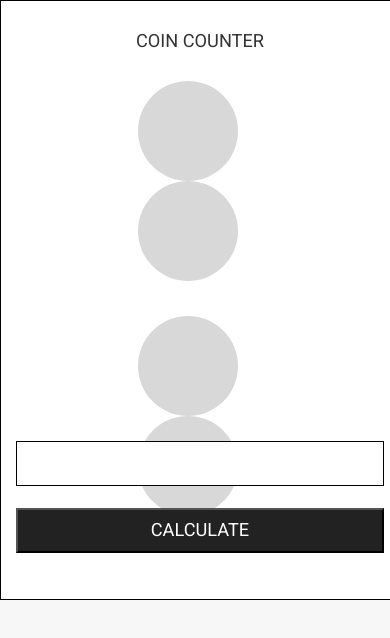
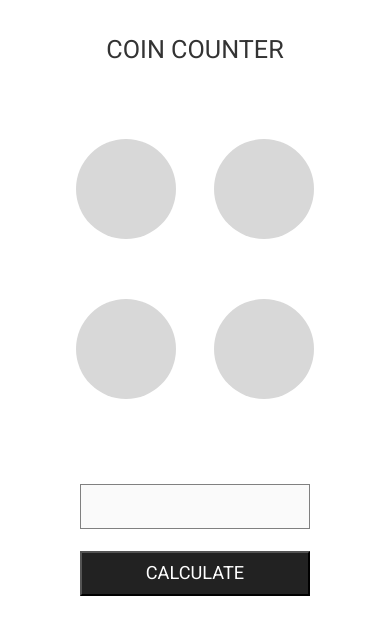
Before and after one commit to kimshuk/coin_calculator, a plain HTML site: page index.html in a window 390 px wide. Drawn offline with nearby package versions, Linux system fonts and the light colour scheme.

Commit message:
mobile ready, minor layout change

```diff
--- a/index.html
+++ b/index.html
@@ -19,33 +19,33 @@
         </div>
         <div class="btn-wrapper">
             <div class="top-btn row">
-                <div class="col-md-6 coin">
+                <div class="col-md-6 col-xs-6 coin">
                     <div class="count"></div>
                     <input type="number" class="left slot" data-number="">
                 </div>
-                <div class="col-md-6 coin">
+                <div class="col-md-6 col-xs-6 coin">
                     <div class="count"></div>
                     <input type="number" class="right slot" data-number="">
                 </div>
             </div>
             <div class="bottom-btn row">
-                <div class="col-md-6 coin">
+                <div class="col-md-6 col-xs-6 coin">
                     <div class="count"></div>
                     <input type="number" class="left slot" data-number="">
                 </div>
-                <div class="col-md-6 coin">
+                <div class="col-md-6 col-xs-6 coin">
                     <div class="count"></div>
                     <input type="number" class="right slot" data-number="">
                 </div>
             </div>
         </div>
         <div class="row margin_top">
-            <div class="col-md-offset-1 col-md-10">
+            <div class="col-md-offset-1 col-md-10 col-xs-offset-2 col-xs-8">
                 <input type="number" class="input">
             </div>
         </div>
         <div class="row">
-            <div class="col-md-offset-1 col-md-10">
+            <div class="col-md-offset-1 col-md-10 col-xs-offset-2 col-xs-8">
                 <input type="button" class="submit uppercase" value="calculate">
             </div>
         </div>
--- a/script.js
+++ b/script.js
@@ -37,10 +37,10 @@ function coinCalculate(input, coins, length) {
         countArr.push(count);
         console.log("coins: " + coins[j]);
         if (count > 0) {
-            var a = document.querySelector("[data-number='" + coins[j] + "']");
+            var a = document.querySelector("[data-number='" + coins[j] + "']"); // find matching coin slot
             var b = a.parentElement.getElementsByClassName('count');
             b[0].style.visibility = "visible";
-            b[0].innerHTML = count;
+            b[0].innerHTML = count; // display count on the coin
             console.log(b);
         }
         console.log("countArr: " + countArr);
@@ -55,6 +55,6 @@ document.addEventListener("DOMContentLoaded", function () {
     el.addEventListener("click", function () {
         console.log("clicked");
         getInput();
-        coins = [];
+        coins = []; // empty the array
     })
 });
--- a/style.css
+++ b/style.css
@@ -11,7 +11,10 @@
     /*--container--*/
 
     .calc_wrapper {
-        border: 1px solid black;
+        box-shadow: 1px 2px 1px 1px #888888;
+        position: relative;
+        top: 50%;
+        transform: translateY(-50%);
         width: 400px;
         height: 600px;
     }
@@ -82,7 +85,8 @@
     }
 
     .input {
-        border: solid black 1px;
+        border: solid gray 1px;
+        background-color: #FAFAFA;
         height: 45px;
         width: 100%;
         text-align: right;
@@ -118,3 +122,22 @@
         -webkit-appearance: none;
         margin: 0;
     }
+    /*--mobile--*/
+
+    @media only screen and (max-width: 480px) {
+        .title {
+            font-size: 1.8em;
+            height: 100px;
+            line-height: 100px;
+        }
+        .calc_wrapper {
+            width: 100%;
+            height: 100%;
+        }
+        .btn-wrapper {
+            margin-top: 1em;
+        }
+        .margin_top {
+            margin-top: 5em;
+        }
+    }
```
